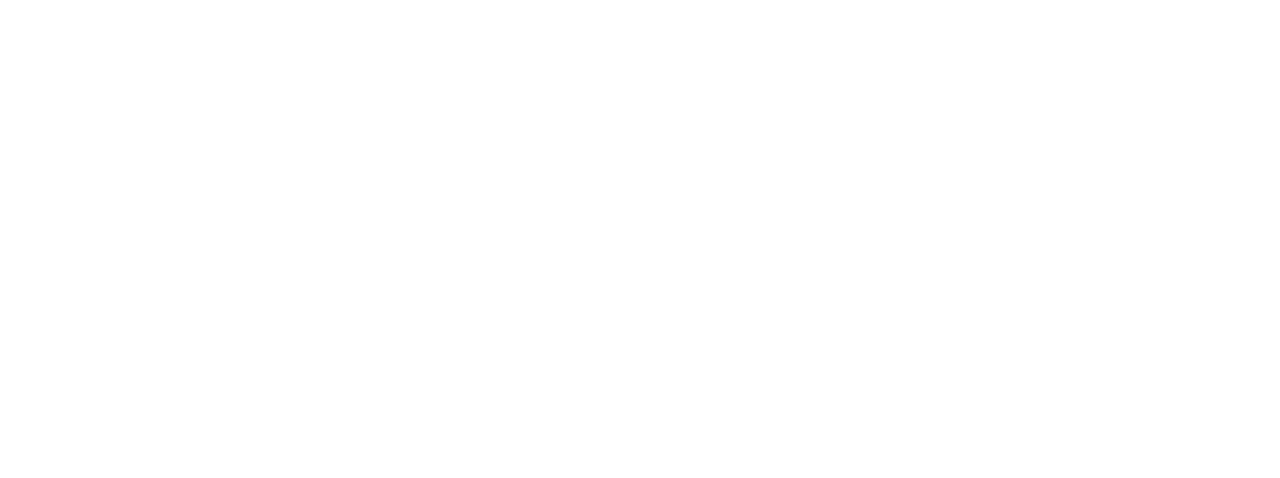
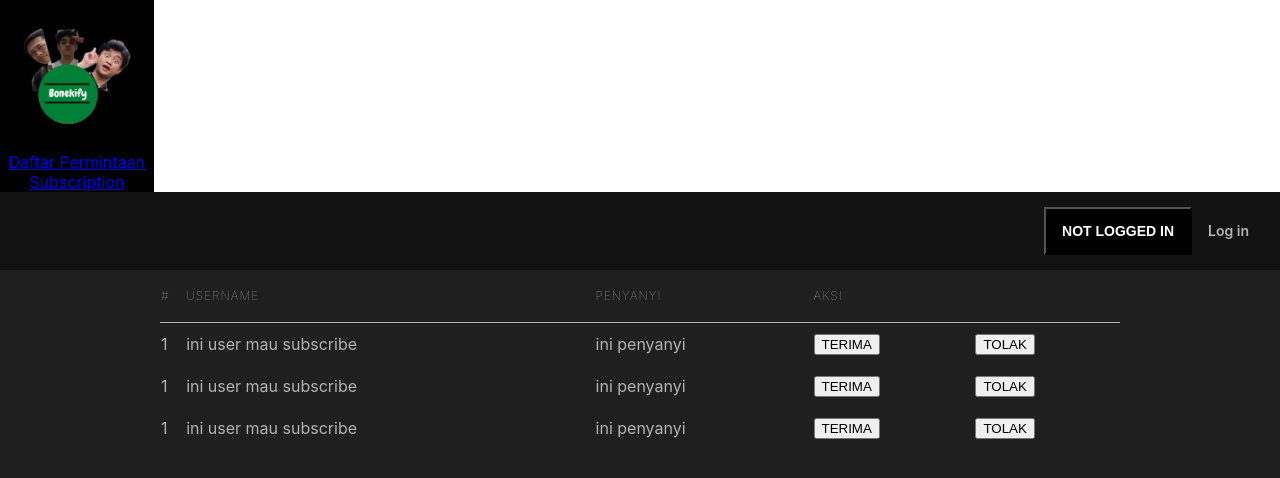
Before and after one commit to blueguy42/bonekify-premium-app, a React (Create React App) app: page /subscription in a window 1280 px wide. Before the commit this address had no page. Shown: the top 478 px of the page. Built offline with nearby package versions, Linux system fonts and the light colour scheme.

Commit message:
feat: add prototype for subscription page

```diff
--- a/src/App.js
+++ b/src/App.js
@@ -3,6 +3,7 @@
 import Home from "./Home";
 import Login from "./Login";
 import Register from "./Register";
+import Subscription from "./Subscription";
 import {Routes, Route, BrowserRouter} from 'react-router-dom';
 
 function App() {
@@ -12,6 +13,7 @@
           <Route path="/" element={<div><Navbar/> <Home/></div>}/>
           <Route path="/login" element={<Login/>}/>
           <Route path="/register" element={<Register/>}/>
+          <Route path="/subscription" element={<div><Navbar/> <Subscription/></div>}/>
         </Routes>
       </BrowserRouter>
   );
--- /dev/null
+++ b/src/Subscription.css
@@ -0,0 +1,30 @@
+#list-lagu{
+  margin: 0 auto;
+  padding-bottom: 5vw;
+  border-collapse: collapse;
+}
+
+#list-lagu tr th {
+    color: #b3b3b3;
+    font-size: 12px;
+    font-weight:100;
+    letter-spacing: 1px;
+    padding-top:20px;
+    padding-bottom:20px;
+    text-align:left;
+    border-bottom: 1px solid #b3b3b3;
+    line-height: 1em;
+}
+
+
+#list-lagu tr td {
+    color : #b3b3b3;
+    padding-top:10px;
+    padding-bottom:10px;
+}
+
+
+.list-lagu-item:hover {
+  transition: 0.3s;
+  background-color: #414141;
+}
--- /dev/null
+++ b/src/Subscription.js
@@ -0,0 +1,63 @@
+import "./Subscription.css"
+
+function Subscription(){
+  return(
+    <div id="main">
+        <table id='list-lagu' class="col-9 col-s-7">
+            <tr>
+                <th>#</th>
+                <th>USERNAME</th>
+                <th>PENYANYI</th>
+                <th colspan="2">AKSI</th>
+            </tr>
+            <tr class="list-lagu-item">
+                <td class="nomertabel">1</td>
+                <td>
+                    ini user mau subscribe
+                </td>
+                <td class="container">
+                    ini penyanyi
+                </td>
+                <td>
+                    <button type="submit">TERIMA</button>
+                </td>
+                <td>
+                    <button type="submit">TOLAK</button>
+                </td>
+            </tr>
+            <tr class="list-lagu-item">
+                <td class="nomertabel">1</td>
+                <td>
+                    ini user mau subscribe
+                </td>
+                <td class="container">
+                    ini penyanyi
+                </td>
+                <td>
+                    <button type="submit">TERIMA</button>
+                </td>
+                <td>
+                    <button type="submit">TOLAK</button>
+                </td>
+            </tr>
+            <tr class="list-lagu-item">
+                <td class="nomertabel">1</td>
+                <td>
+                    ini user mau subscribe
+                </td>
+                <td class="container">
+                    ini penyanyi
+                </td>
+                <td>
+                    <button type="submit">TERIMA</button>
+                </td>
+                <td>
+                    <button type="submit">TOLAK</button>
+                </td>
+            </tr>
+        </table>
+    </div>
+  )
+}
+
+export default Subscription
--- a/src/templates/Navbar.js
+++ b/src/templates/Navbar.js
@@ -5,7 +5,7 @@
     <div>
       <div id="sidebar" class = "col-s-1 col-13">
         <img id="headerlogo" src="/img/Bonekify.png" />
-        <a href="#">Daftar Album</a>
+        <a href="/subscription">Daftar Permintaan Subscription</a>
       </div>
       <div id="side">
         <div class="topnav">
@@ -13,7 +13,7 @@
             <button class="dropbtn">
               NOT LOGGED IN
             </button>
-            <a href="#">Log in</a>
+            <a href="/login">Log in</a>
           </div>
         </div>
       </div>
```
Also changed, not shown: 2 other files (tests, documents, lock files or other folders).
